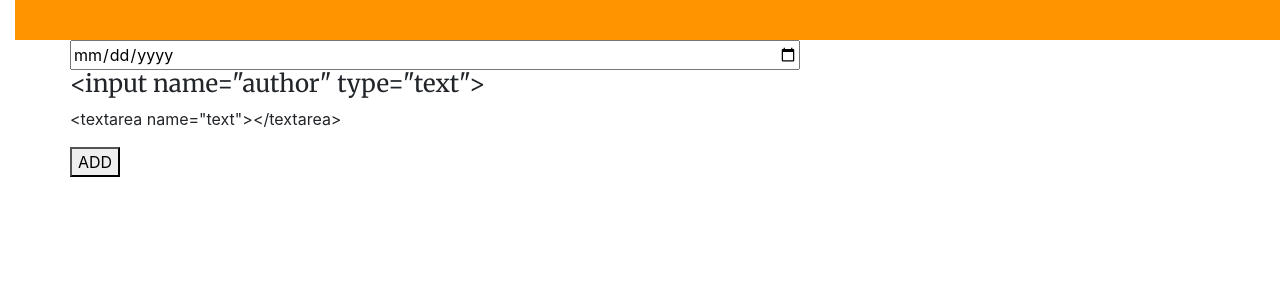
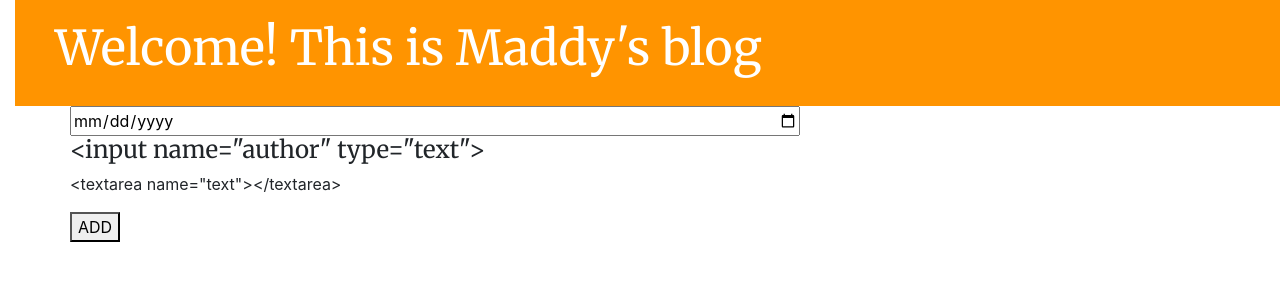
Before and after one commit to malpiatka/my_first_blog, a Django app: template blog/templates/blog/comment.html in a window 1280 px wide. Shown: the top 300 px of the page. Run offline with Django 3.2, Linux system fonts and the light colour scheme; the template is opened without the code that fills it, so the values that code supplies are empty, except form fields; tables that the repository leaves empty hold one stand-in row (values such as "Sample post"); form fields are guessed from the names that the template uses; some libraries are stand-ins or nearby versions.

Commit message:
small changes

```diff
--- a/blog/static/css/blog.css
+++ b/blog/static/css/blog.css
@@ -1,6 +1,6 @@
 body {
     padding-left: 15px;
-    display: block
+    display: block;
 }
 
 h1 a {
--- a/blog/templates/blog/base.html
+++ b/blog/templates/blog/base.html
@@ -14,8 +14,9 @@
 </head>
 <body>
 <div class="page-header">
+    <a href="{% url 'post_new' %}" class="top-menu"><h1>Welcome! This is Maddy's blog</h1></a>
     {% if user.is_authenticated %}
-    <a href="{% url 'post_new' %}" class="top-menu">Maddy's blog</a>
+    <a href="{% url 'post_new' %}" class="top-menu"><h1>Maddy's blog</h1></a>
     {% endif %}
 </div>
 <div class="content container">
```
